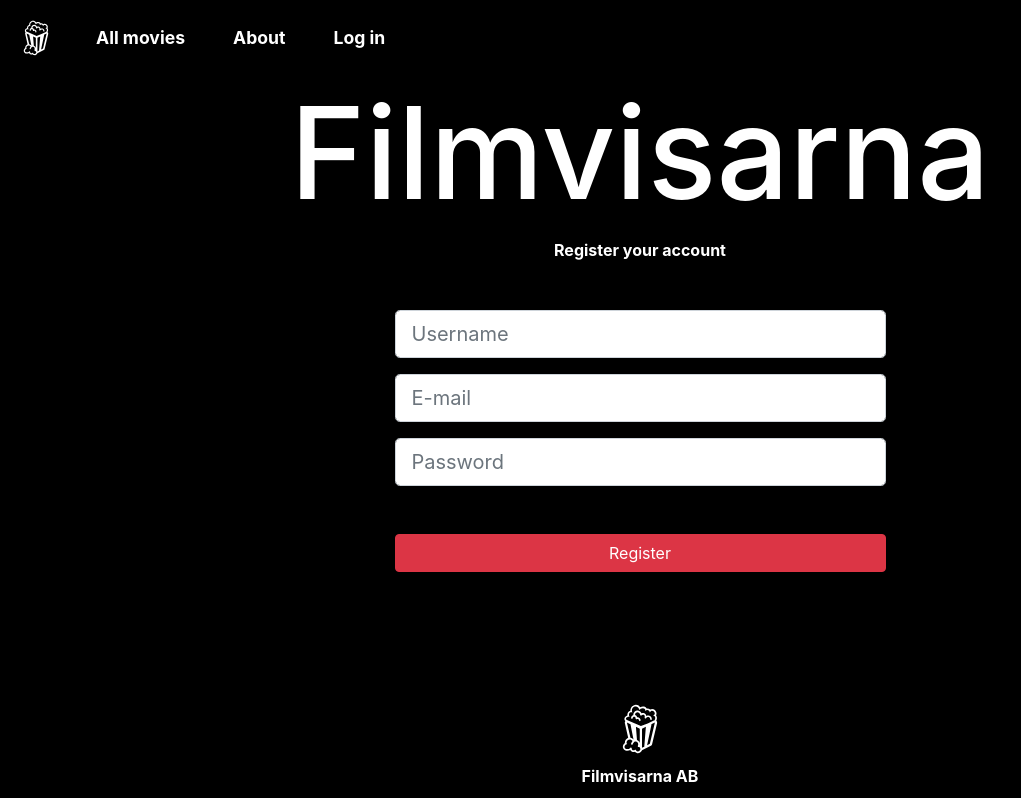
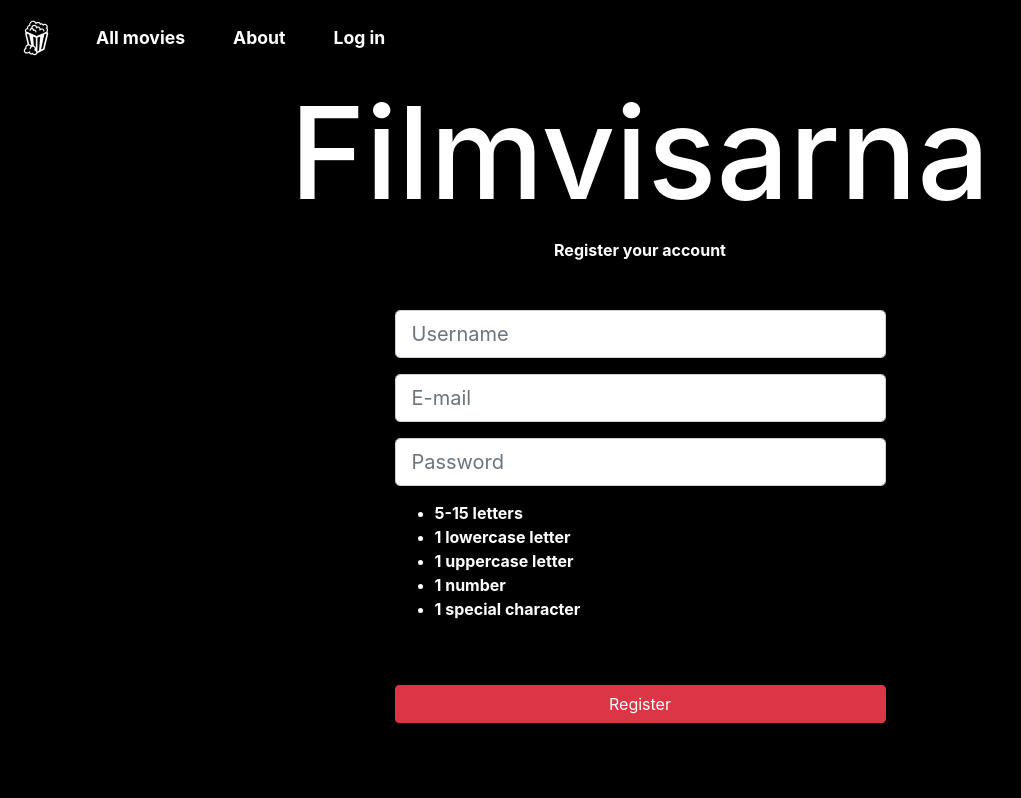
Before and after one commit to palmdaldaniel/Film-Mbapppe, a React (Create React App) app in the folder frontend/: page /register in a window 1280 px wide. Shown: the top 798 px of the page, without its empty margins (0-1021 px from the left). Built offline with nearby package versions, Linux system fonts and the light colour scheme; no server answers.

Commit message:
example with suggested pw security

```diff
--- a/frontend/src/components/SignUp.js
+++ b/frontend/src/components/SignUp.js
@@ -22,10 +22,10 @@ const Register = () => {
   const [email, setEmail] = useState("");
   const [name, setName] = useState("");
 
-  const renderTooltip = (props) => (
+ /*  const renderTooltip = (props) => (
     <Tooltip id="button-tooltip" {...props}>
       <ul className={styles.rules}>
-        <li>5-7 letters </li>
+        <li>5-15 letters</li>
         <li>1 lowercase letter</li>
         <li>1 uppercase letter</li>
         <li>1 number </li>
@@ -33,7 +33,7 @@ const Register = () => {
       </ul>
     </Tooltip>
   );
-
+ */
   const handleNameChange = (e) => {
     setName(e.target.value);
   };
@@ -103,14 +103,13 @@ const Register = () => {
                     onChange={handleEmailChange}
                   />
                 </Form.Group>
-
+{/*
                 <OverlayTrigger
                   trigger="click"
                   placement="top"
                   overlay={renderTooltip}
                   variant="secondary"
-                >
-
+                > */}
                   <Form.Group controlId="formBasicPassword">
                     <Form.Control
                       className={styles.inputField}
@@ -122,11 +121,20 @@ const Register = () => {
                       onChange={handlePasswordChange}
                       pattern="^(?=.*[a-z])(?=.*[A-Z])(?=.*\d)(?=.*[@$!%*?&]){5,15}$"
                     />
+
+                    <ul className={styles.rules}>
+                      <li>5-15 letters </li>
+                      <li>1 lowercase letter</li>
+                      <li>1 uppercase letter</li>
+                      <li>1 number </li>
+                      <li>1 special character</li>
+                    </ul>
+
                     {signUpFail && (
                       <p className="error">This email is already at use.</p>
                     )}
                   </Form.Group>
-                </OverlayTrigger>
+             {/*    </OverlayTrigger> */}
                 <div className={styles.regarea}>
                   <Button
                     className={styles.registerButton}
--- a/frontend/src/css/SignUp.module.css
+++ b/frontend/src/css/SignUp.module.css
@@ -1,24 +1,4 @@
 /*Desktop first*/
-
-/* Extra small devices (phones, 600px and down) */
-@media only screen and (max-width: 600px) {
-}
-
-/* Small devices (portrait tablets and large phones, 600px and up) */
-@media only screen and (min-width: 600px) {
-}
-
-/* Medium devices (landscape tablets, 768px and up) */
-@media only screen and (min-width: 768px) {
-}
-
-/* Large devices (laptops/desktops, 992px and up) */
-@media only screen and (min-width: 992px) {
-}
-
-/* Extra large devices (large laptops and desktops, 1200px and up) */
-@media only screen and (min-width: 1200px) {
-}
 
 .registerform {
   width: 50%;
@@ -147,7 +127,7 @@
 
 
 .rules {
-
+  margin-top: 15px;
   text-align: left;
   display: inline-block;
 }
```
